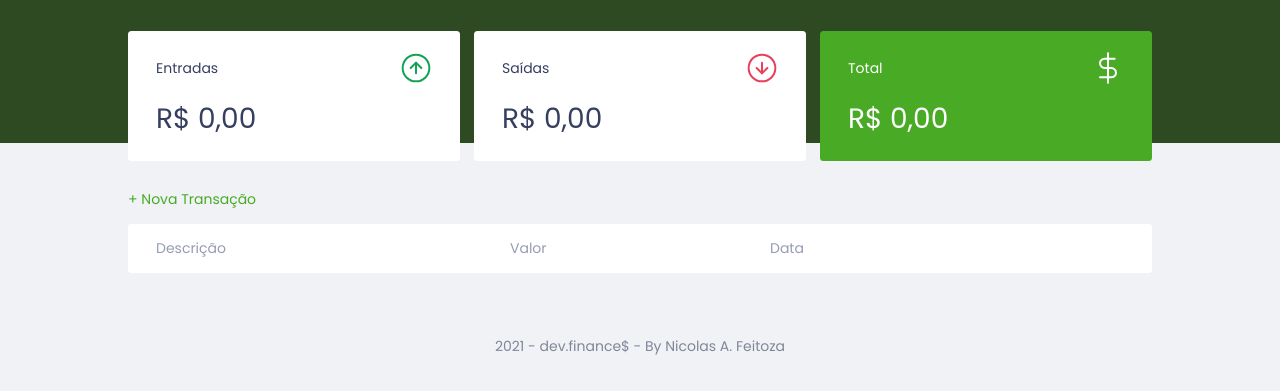
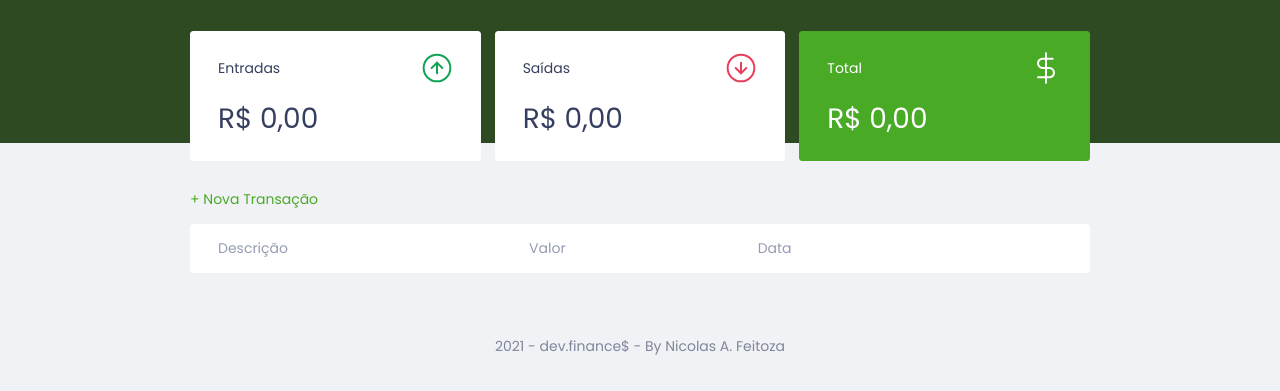
Before and after one commit to afx-nicolas/maratona-discover, a plain HTML site: page index.html in a window 1280 px wide. Shown: the part 55-446 px from the top of the page. Drawn offline with Linux system fonts and the light colour scheme.

Commit message:
Layout resize

```diff
--- a/style.css
+++ b/style.css
@@ -16,6 +16,7 @@
     transform: translatey(15%);
     opacity: 0;
   }
+
   100% {
     transform: translatey(0);
     opacity: 1;
@@ -27,6 +28,7 @@
     transform: translatey(-100%);
     opacity: 0;
   }
+
   100% {
     transform: translatey(0);
     opacity: 1;
@@ -37,6 +39,7 @@
   0% {
     opacity: 0;
   }
+
   100% {
     opacity: 1;
   }
@@ -47,6 +50,7 @@
     transform: translatey(-30%);
     opacity: 0;
   }
+
   100% {
     transform: translatey(0);
     opacity: 1;
@@ -58,6 +62,7 @@
     transform: translatey(-25%);
     opacity: 0;
   }
+
   100% {
     transform: translatex(0);
     opacity: 1;
@@ -69,6 +74,7 @@
     transform: translatey(25%);
     opacity: 0;
   }
+
   100% {
     transform: translatey(0);
     opacity: 0.6;
@@ -92,6 +98,7 @@
   padding: 0;
   box-sizing: border-box;
 }
+
 html {
   font-size: 93.75%;
 }
@@ -114,16 +121,16 @@ body {
 }
 
 .container {
-  width: min(90vw, 1024px);
+  width: min(90vw, 900px);
   margin: auto;
 }
 
 .no-select {
-user-select: none;
--moz-user-select: none;
--webkit-user-drag: none;
--webkit-user-select: none;
--ms-user-select: none;
+  user-select: none;
+  -moz-user-select: none;
+  -webkit-user-drag: none;
+  -webkit-user-select: none;
+  -ms-user-select: none;
 }
 
 /* Titles ===================== */
@@ -240,6 +247,7 @@ header {
   from {
     background: var(--green);
   }
+
   to {
     background: var(--red);
   }
@@ -249,6 +257,7 @@ header {
   from {
     background: var(--red);
   }
+
   to {
     background: var(--green);
   }
@@ -404,7 +413,8 @@ footer {
 /* Responsive ================= */
 @media (min-width: 800px) {
   html {
-    font-size: 87.5%; /* 14px */
+    font-size: 87.5%;
+    /* 14px */
   }
 
   #balance {
```
